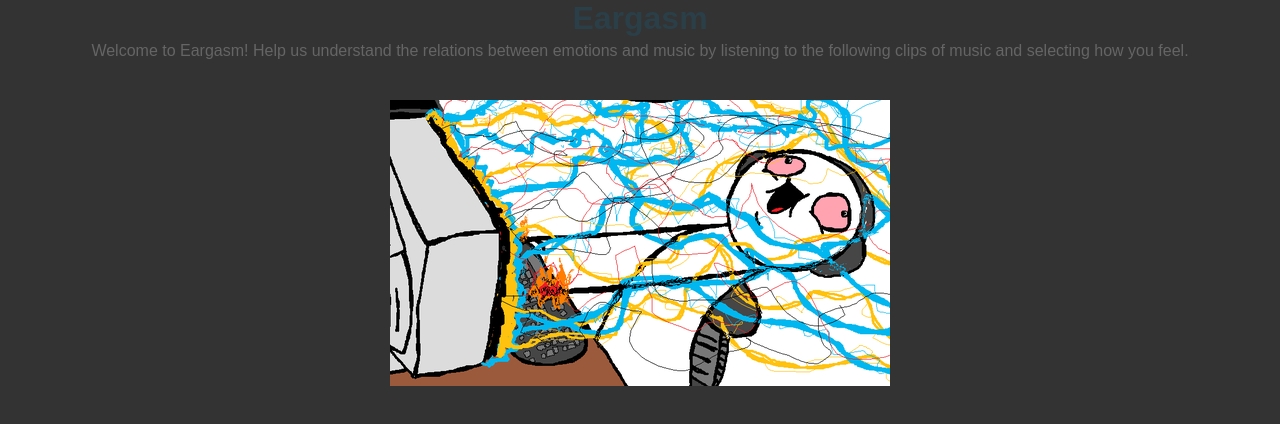
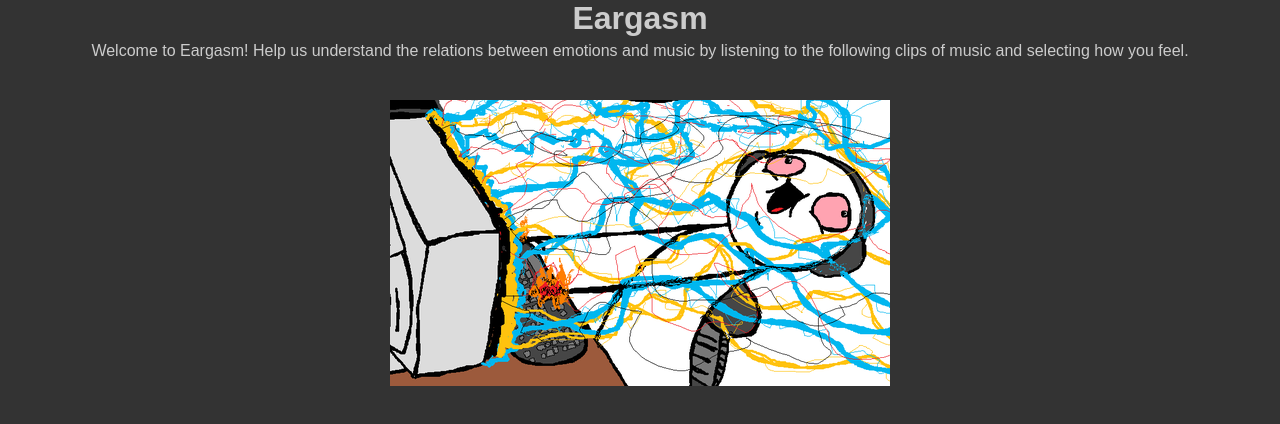
Before and after one commit to moliri/eargasm, a plain HTML site: page index.html in a window 1280 px wide. Drawn offline with nearby package versions, Linux system fonts and the light colour scheme.

Commit message:
Update styles.css

```diff
--- a/css/styles.css
+++ b/css/styles.css
@@ -21,12 +21,13 @@
 		margin: 0;
 		padding: 0;
 		font-weight: 700;
-		color: #2B3F48;
+		color: #CCCCCC;
 	}
 
 	p, ol, ul
 	{
 		margin-top: 0;
+		color:#CCCCCC;
 	}
 
 	ol, ul
```
